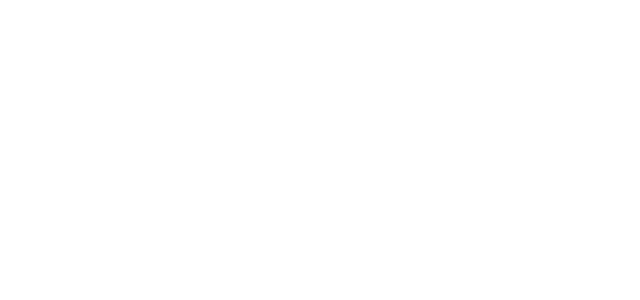
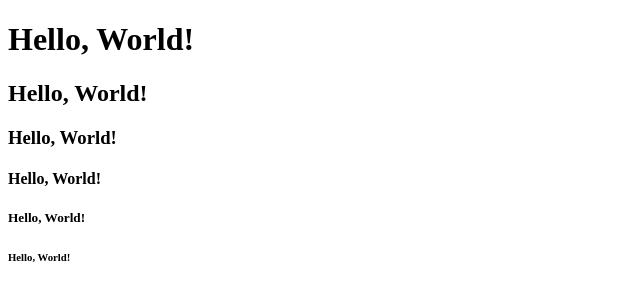
Before and after one commit to srph/m, a plain HTML site: page index.html in a window 1280 px wide. Shown: the whole page, without its empty margins (0-640 px from the left). Drawn offline with Linux system fonts and the light colour scheme.

Commit message:
init typog.

```diff
--- a/index.html
+++ b/index.html
@@ -6,7 +6,14 @@
 </head>
 <body>
   <div class="hyolo">
-
+    <div class="Container u-size480">
+      <h1>Hello, World!</h1>
+      <h2>Hello, World!</h2>
+      <h3>Hello, World!</h3>
+      <h4>Hello, World!</h4>
+      <h5>Hello, World!</h5>
+      <h6>Hello, World!</h6>
+    </div>
   </div>
 </body>
 </html>
```
